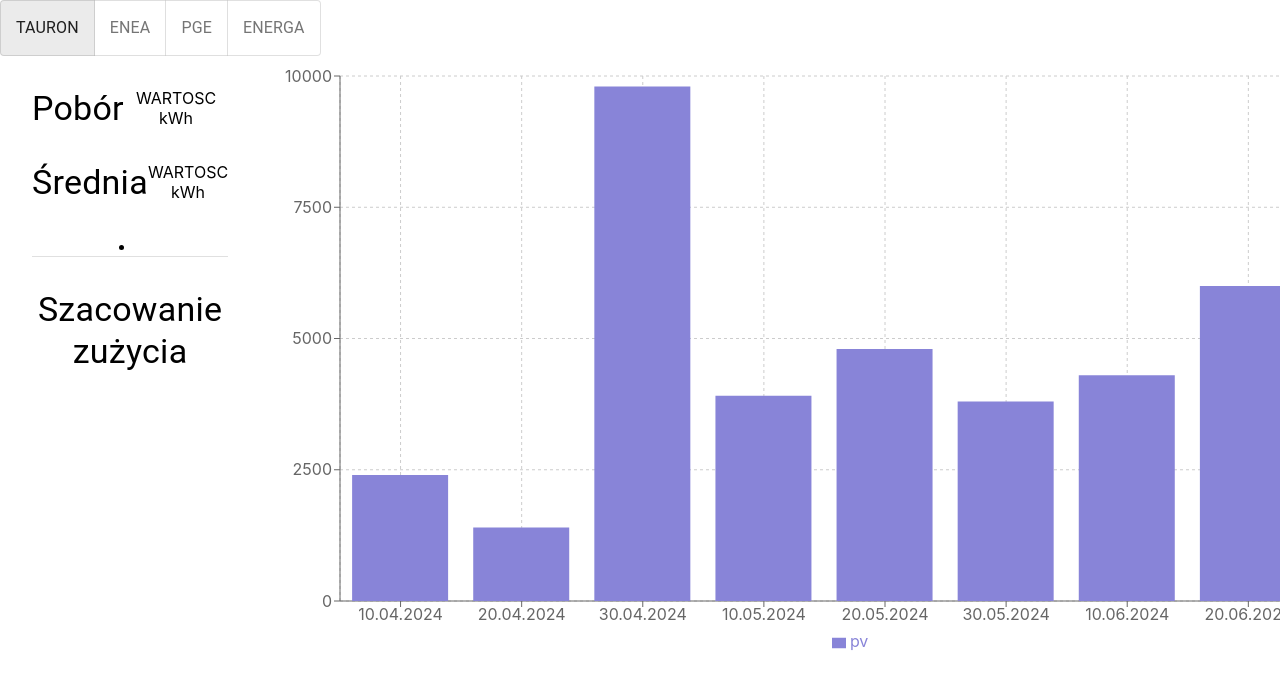
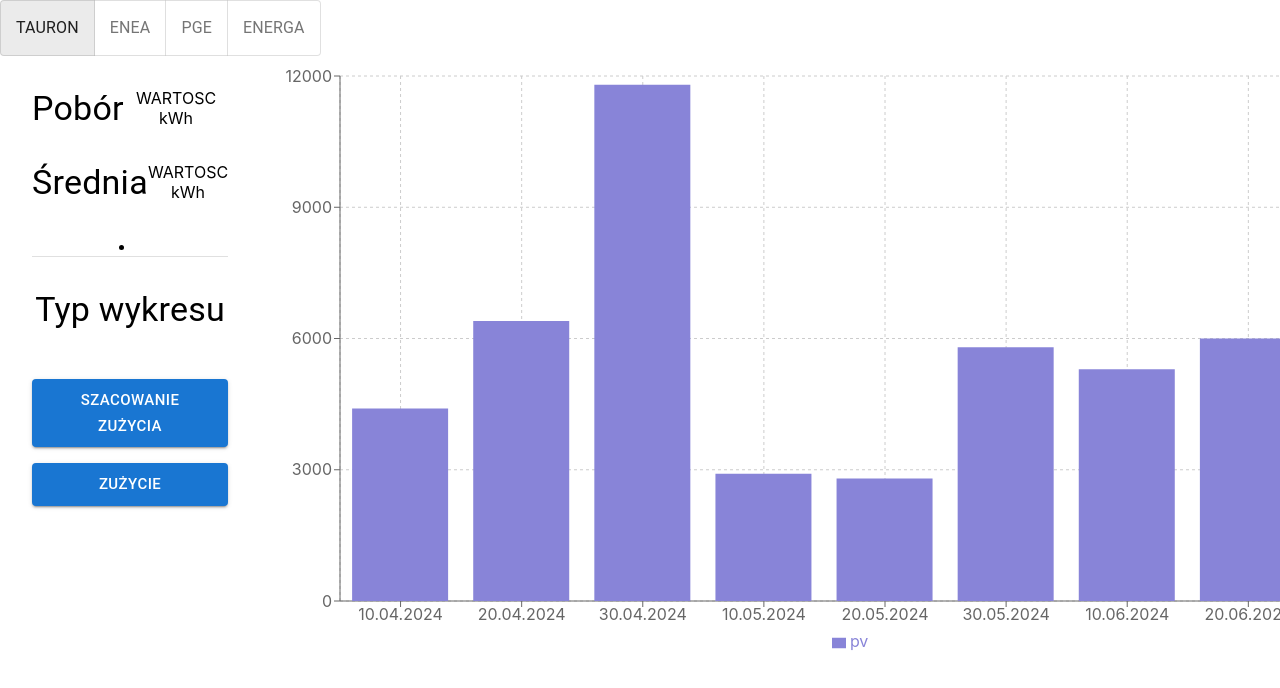
Before and after one commit to Pawlow19/LicznikEnergii, a React (Create React App) app: page / in a window 1280 px wide. Shown: the top 688 px of the page. Built offline with nearby package versions, Linux system fonts and the light colour scheme.

Commit message:
widoczki2

```diff
--- a/src/views/homepage/chart.js
+++ b/src/views/homepage/chart.js
@@ -1,6 +1,6 @@
 import { Box } from '@mui/material'
 import React from 'react'
-import { BarChart, Bar, Cell, XAxis, YAxis, CartesianGrid, Tooltip, Legend, ResponsiveContainer } from 'recharts';
+import { BarChart, Bar, XAxis, YAxis, CartesianGrid, Tooltip, Legend, ResponsiveContainer } from 'recharts';
 
 const data = [
     {
@@ -49,7 +49,6 @@ const data = [
         amt: 2100,
       },
     ];
-
 const Chart = () => {
   return (
     <Box sx={{width: "100%", height: "100%"}}>
--- /dev/null
+++ b/src/views/homepage/chart2.js
@@ -0,0 +1,79 @@
+import { Box } from '@mui/material'
+import React from 'react'
+import { BarChart, Bar, XAxis, YAxis, CartesianGrid, Tooltip, Legend, ResponsiveContainer } from 'recharts';
+
+    const data = [
+      {
+        name: '10.04.2024',
+        pv: 4400,
+        amt: 2400,
+      },
+      {
+        name: '20.04.2024',
+        pv: 6398,
+        amt: 2210,
+      },
+      {
+        name: '30.04.2024',
+        pv: 11800,
+        amt: 2290,
+      },
+      {
+        name: '10.05.2024',
+        pv: 2908,
+        amt: 2000,
+      },
+      {
+        name: '20.05.2024',
+        pv: 2800,
+        amt: 2181,
+      },
+      {
+        name: '30.05.2024',
+        pv: 5800,
+        amt: 2500,
+      },
+      {
+          name: '10.06.2024',
+          pv: 5300,
+          amt: 2100,
+        },
+        {
+          name: '20.06.2024',
+          pv: 6000,
+          amt: 2100,
+        },
+        {
+          name: '30.06.2024',
+          pv: 1300,
+          amt: 2100,
+        },
+      ];
+
+const Chart2 = () => {
+    console.log("chart2");
+  return (
+    <Box sx={{width: "100%", height: "100%"}}>
+<BarChart
+          width={1200}
+          height={600}
+          data={data}
+          margin={{
+            top: 20,
+            right: 30,
+            left: 20,
+            bottom: 5,
+          }}
+        >
+          <CartesianGrid strokeDasharray="3 3" />
+          <XAxis dataKey="name" />
+          <YAxis />
+          <Tooltip />
+          <Legend />
+          <Bar dataKey="pv" stackId="a" fill="#8884d8" />
+        </BarChart>
+    </Box>
+  )
+}
+
+export default Chart2
--- a/src/views/homepage/energyMeter.js
+++ b/src/views/homepage/energyMeter.js
@@ -1,7 +1,8 @@
-import { Box, Typography, Divider } from '@mui/material'
-import React from 'react'
+import { Box, Typography, Divider, Button } from '@mui/material'
+import React,  { useState } from 'react'
 
-const EnergyMeter = () => {
+const EnergyMeter = ({childToParent}) => {
+
   return (
     <Box sx={{width: "30%", margin: "2rem"}}>
         <Box sx={{display: 'flex', justifyContent: "space-between", marginBottom: "2rem"}}>
@@ -13,8 +14,10 @@ const EnergyMeter = () => {
             <Typography variant='h8'>WARTOSC kWh</Typography>
         </Box>
         <Divider component="li" />
-        <Box sx={{display: 'flex', justifyContent: "space-between", marginTop: "2rem"}}>
-            <Typography variant='h4'>Szacowanie zużycia</Typography>
+        <Box sx={{display: 'flex', justifyContent: "space-between", marginTop: "2rem", flexDirection: "column"}}>
+            <Typography variant='h4' marginBottom="3rem">Typ wykresu</Typography>
+            <Button onClick={() => childToParent("1")} variant="contained" size="large" sx={{marginBottom: "1rem"}}>Szacowanie zużycia</Button>
+            <Button onClick={ () => childToParent("2")} variant="contained" size="large" sx={{marginBottom: "1rem"}}>Zużycie</Button>
         </Box>
     </Box>
   )
--- a/src/views/homepage/homePage.js
+++ b/src/views/homepage/homePage.js
@@ -1,16 +1,26 @@
 import { Box } from '@mui/material'
-import React from 'react'
+import React, {useState} from 'react'
 import SuppliersBar from './suppliersBar'
 import EnergyMeter from './energyMeter'
 import Chart from './chart'
+import Chart2 from './chart2'
 
 export const HomePage = () => {
+  const [data, setData] = useState("2");
+  const [supplierChoice, setSupplierChoice] = useState("TAURON");
+  const childToParent = (childdata) => {
+    setData(childdata);
+  }
+  const supplier = (childdata) => {
+    setSupplierChoice(childdata);
+    console.log(childdata);
+  }
   return (
     <Box sx={{display: "flex", flexDirection: "column", height: '100vh', width: "100vw"}}>
-        <SuppliersBar/>
+        <SuppliersBar supplier={supplier}/>
         <Box sx={{display: "flex", flexDirection: "row", height: '90%', width: "100%"}}>
-            <EnergyMeter/>
-            <Chart/>
+            <EnergyMeter childToParent={childToParent}/>
+            {data ==="1" ? <Chart/> : <Chart2/>}
         </Box>
     </Box>
   )
--- a/src/views/homepage/suppliersBar.js
+++ b/src/views/homepage/suppliersBar.js
@@ -5,24 +5,26 @@ import ToggleButtonGroup from '@mui/material/ToggleButtonGroup';
 import { Box, Typography } from '@mui/material';
 
 
-export default function SuppliersBar() {
-  const [alignment, setAlignment] = React.useState('left');
+export default function SuppliersBar({supplier}) {
+  const [alignment, setAlignment] = React.useState('TAURON');
 
   const handleChange = (event, newAlignment) => {
     setAlignment(newAlignment);
+    console.log(newAlignment);
+    supplier(newAlignment);
   };
 
   const children = [
-    <ToggleButton value="left" key="left">
+    <ToggleButton value="TAURON" key="left">
       <Typography>Tauron</Typography>
     </ToggleButton>,
-    <ToggleButton value="center" key="center">
+    <ToggleButton value="ENEA" key="center">
       <Typography>Enea</Typography>
     </ToggleButton>,
-    <ToggleButton value="right" key="right">
+    <ToggleButton value="PGE" key="right">
       <Typography>PGE</Typography>
     </ToggleButton>,
-    <ToggleButton value="justify" key="justify">
+    <ToggleButton value="ENERGA" key="justify">
       <Typography>Energa</Typography>
     </ToggleButton>,
   ];
```
